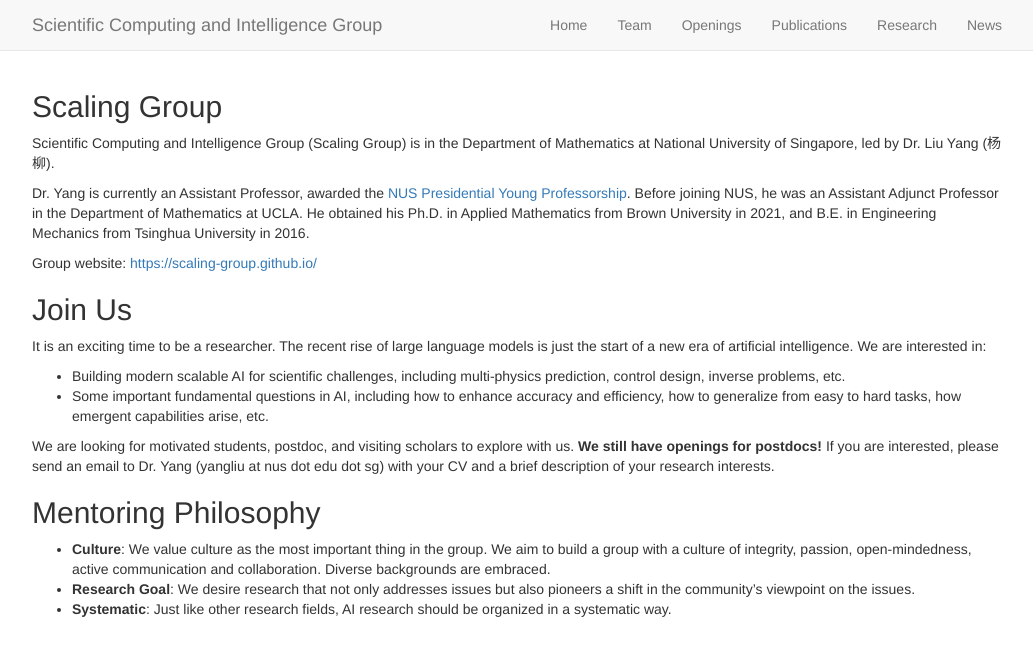
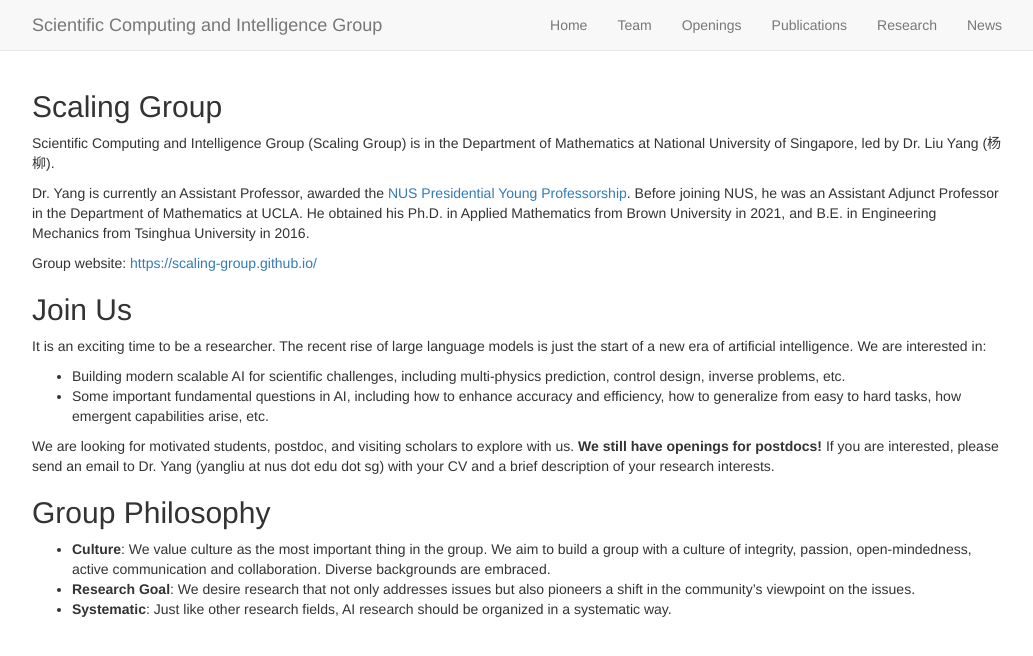
Before and after one commit to scaling-group/scaling-group.github.io, a Jekyll site: the page built from _pages/openings.md, in a window 1280 px wide. Shown: the top 656 px of the page, without its empty margins (123-1156 px from the left). Built offline with Jekyll 4.4.1, drawn with Linux system fonts in a browser that asks for light colours.

Commit message:
update openings

```diff
--- a/_pages/openings.md
+++ b/_pages/openings.md
@@ -25,7 +25,7 @@
 If you are interested, please send an email to Dr. Yang (yangliu at nus dot edu dot sg) with your CV and a brief description of your research interests.
 
 
-##  Mentoring Philosophy
+## Group Philosophy
 
 - **Culture**: We value culture as the most important thing in the group. We aim to build a group with a culture of integrity, passion, open-mindedness, active communication and collaboration. Diverse backgrounds are embraced.
 - **Research Goal**: We desire research that not only addresses issues but also pioneers a shift in the community's viewpoint on the issues.
```
Also changed, not shown: 1 other file.
